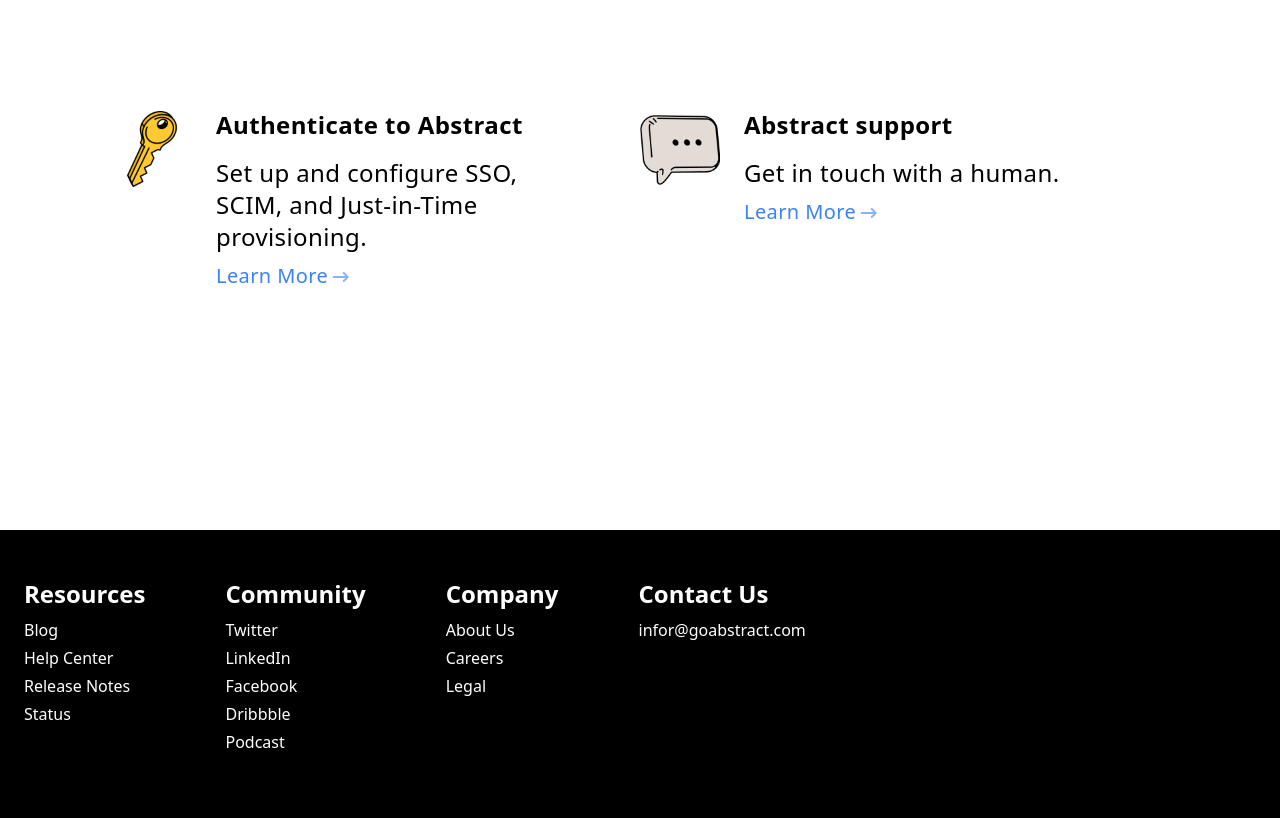
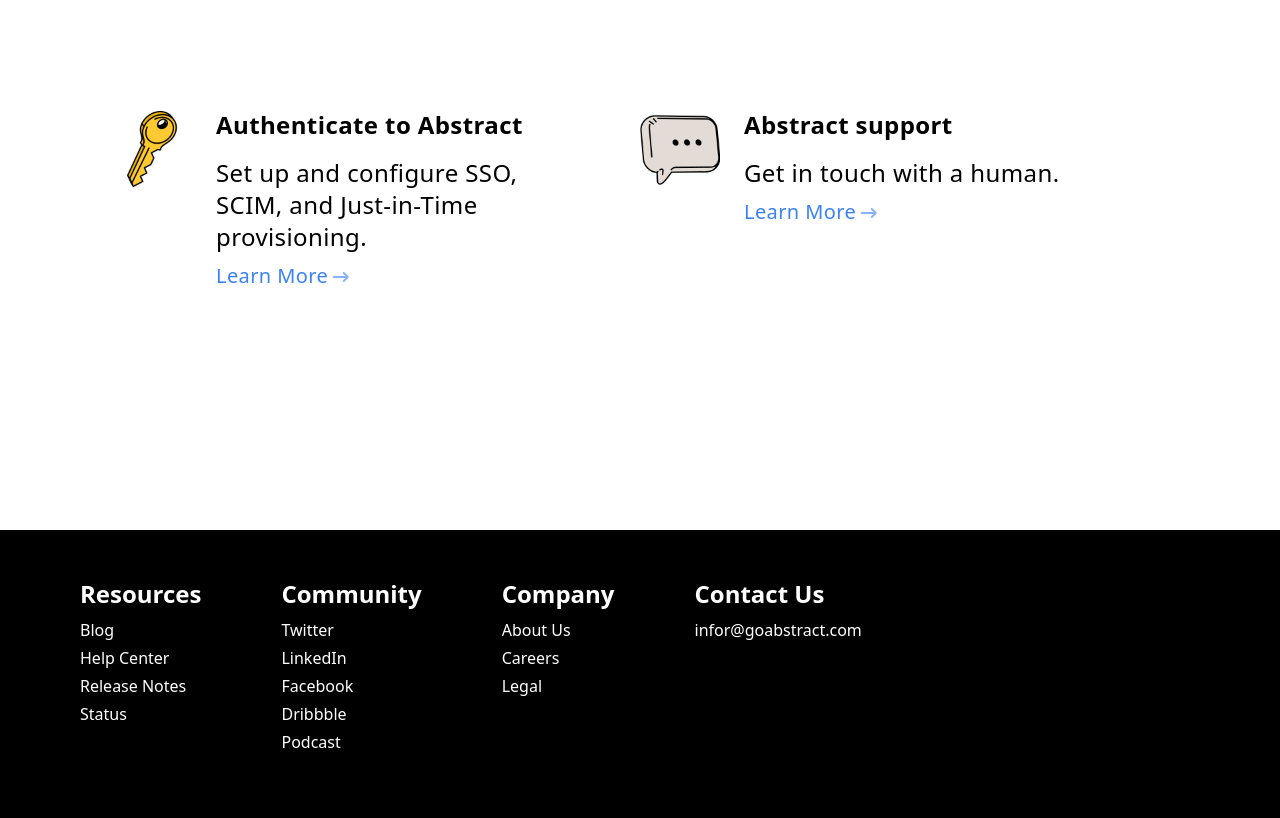
Before and after one commit to tol-san/dev, a website: page src/index.html in a window 1280 px wide. Shown: the part 1133-1951 px from the top of the page. Drawn offline with nearby package versions, Linux system fonts and the light colour scheme; files that its build step writes are made by us from their sources.

Commit message:
Fix footer padding

```diff
--- a/src/index.html
+++ b/src/index.html
@@ -180,8 +180,10 @@
         </div>
       </section>
     </main>
+    <!-- End main -->
 
-    <footer class="bg-black text-white flex flex-wrap px-6 py-12">
+
+    <footer class="bg-black text-white flex flex-wrap px-20 py-12">
       <div class="pr-12 pb-4">
         <h2 class="text-2xl font-bold mr-8 pb-2">Resources</h2>
         <div class="">
```
Also changed, not shown: readme.md.
